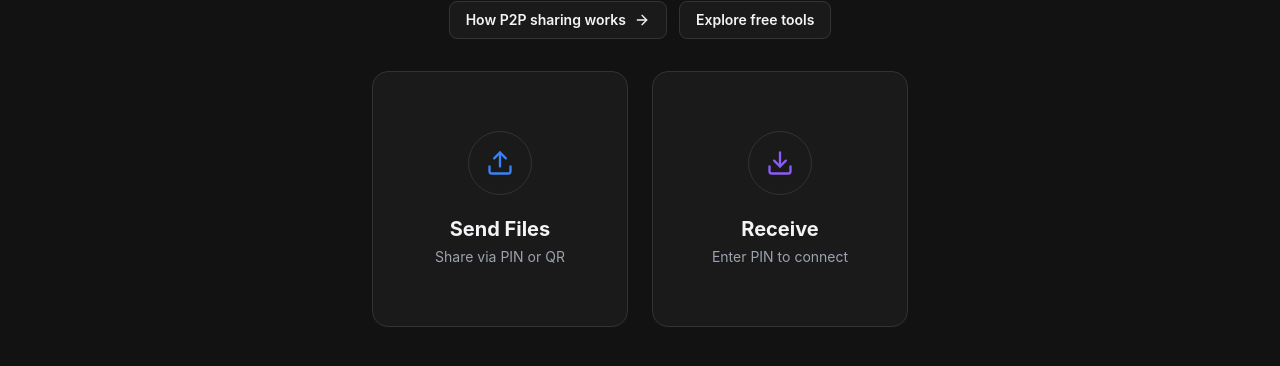
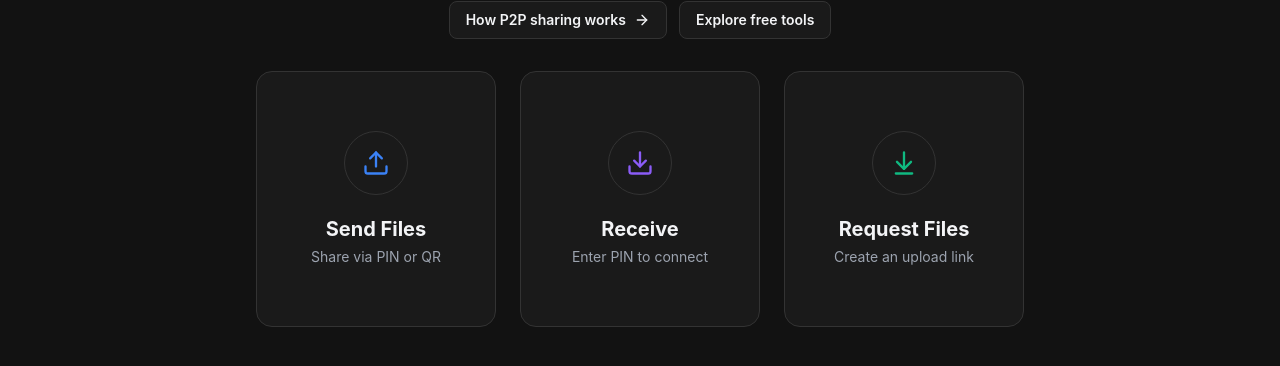
Before and after one commit to pawanprajapati23/jaldibhejo, a Next.js app in the folder frontend/: page / in a window 1280 px wide. Shown: the part 311-677 px from the top of the page. Built offline with nearby package versions, Linux system fonts and the light colour scheme; no server answers.

Commit message:
feat: add reverse transfer functionality

```diff
--- a/frontend/src/app/page.tsx
+++ b/frontend/src/app/page.tsx
@@ -25,6 +25,8 @@ export default function Home() {
       if (typeof window !== "undefined") {
         const params = new URLSearchParams(window.location.search);
         const pin = params.get("pin");
+        const requestPin = params.get("request");
+
         if (pin && pin.length === 6) {
           useTransferStore.getState().setMode("receive");
           useTransferStore.getState().setRole("receiver");
@@ -36,6 +38,19 @@ export default function Home() {
             useTransferStore.getState().setConnectionState('connecting');
             webrtcEngine.connect();
             webrtcEngine.joinRoom(pin);
+          }, 300);
+        } else if (requestPin && requestPin.length === 6) {
+          useTransferStore.getState().setMode("send");
+          useTransferStore.getState().setRole("sender");
+          useTransferStore.getState().setRoomId(requestPin); // set the room ID to the pin we need to join
+
+          // Clean URL so it doesn't trigger again on refresh
+          window.history.replaceState({}, document.title, window.location.pathname);
+
+          setTimeout(() => {
+            useTransferStore.getState().setConnectionState('connecting');
+            webrtcEngine.connect();
+            webrtcEngine.joinRoom(requestPin);
           }, 300);
         }
       }
--- a/frontend/src/components/IdleView.tsx
+++ b/frontend/src/components/IdleView.tsx
@@ -1,6 +1,6 @@
 import { useTransferStore } from "@/store/useTransferStore";
 import Link from "next/link";
-import { Upload, Download, ArrowRight } from "lucide-react";
+import { Upload, Download, ArrowRight, ArrowDownToLine } from "lucide-react";
 import { webrtcEngine } from "@/lib/WebRTCEngine";
 
 export function IdleView() {
@@ -25,14 +25,14 @@ export function IdleView() {
         </div>
       </section>
 
-      <div className="flex flex-col md:flex-row gap-6 justify-center items-center w-full">
+      <div className="grid md:grid-cols-3 gap-6 justify-center items-center w-full">
         <button
           onClick={() => {
             webrtcEngine.connect();
             setMode("send");
             setRole("sender");
           }}
-          className="glass-panel w-full md:w-64 h-64 flex flex-col items-center justify-center gap-5 group"
+          className="glass-panel w-full h-56 md:h-64 flex flex-col items-center justify-center gap-5 group"
         >
           <div className="w-16 h-16 rounded-full bg-surface border border-border flex items-center justify-center text-primary transition-colors group-hover:bg-primary/10">
             <Upload size={28} strokeWidth={2} />
@@ -49,7 +49,7 @@ export function IdleView() {
             setMode("receive");
             setRole("receiver");
           }}
-          className="glass-panel w-full md:w-64 h-64 flex flex-col items-center justify-center gap-5 group"
+          className="glass-panel w-full h-56 md:h-64 flex flex-col items-center justify-center gap-5 group"
         >
           <div className="w-16 h-16 rounded-full bg-surface border border-border flex items-center justify-center text-secondary transition-colors group-hover:bg-secondary/10">
             <Download size={28} strokeWidth={2} />
@@ -57,6 +57,24 @@ export function IdleView() {
           <div>
             <h2 className="text-xl font-bold mb-1 text-textMain group-hover:text-secondary transition-colors">Receive</h2>
             <p className="text-sm text-textMuted">Enter PIN to connect</p>
+          </div>
+        </button>
+
+        <button
+          onClick={async () => {
+            webrtcEngine.connect();
+            setMode("receive");
+            setRole("receiver");
+            await webrtcEngine.createRoom(); // Force create a room to act as the receiver waiting for someone to send
+          }}
+          className="glass-panel w-full h-56 md:h-64 flex flex-col items-center justify-center gap-5 group"
+        >
+          <div className="w-16 h-16 rounded-full bg-surface border border-border flex items-center justify-center text-accent transition-colors group-hover:bg-accent/10">
+            <ArrowDownToLine size={28} strokeWidth={2} />
+          </div>
+          <div>
+            <h2 className="text-xl font-bold mb-1 text-textMain group-hover:text-accent transition-colors">Request Files</h2>
+            <p className="text-sm text-textMuted">Create an upload link</p>
           </div>
         </button>
       </div>
```
